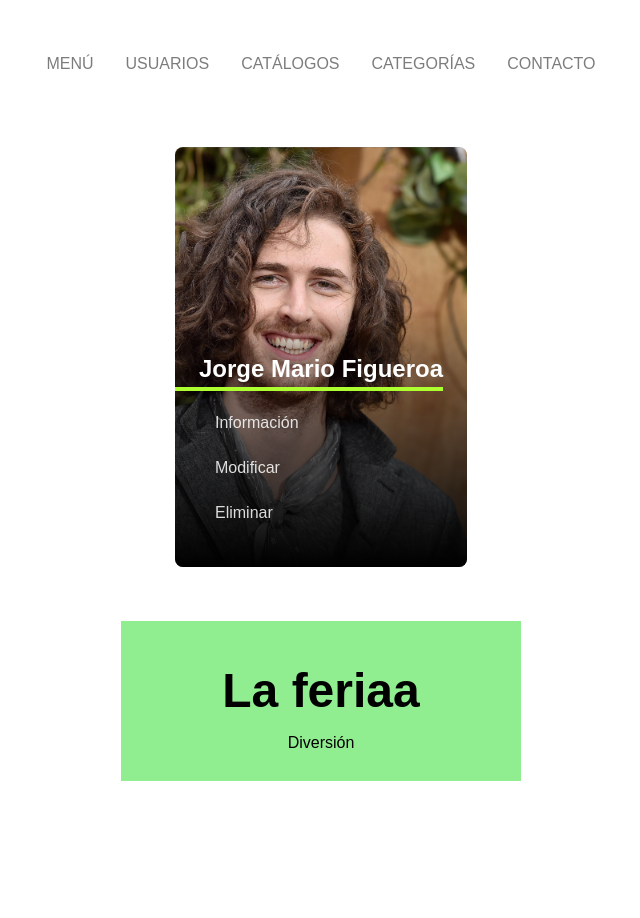
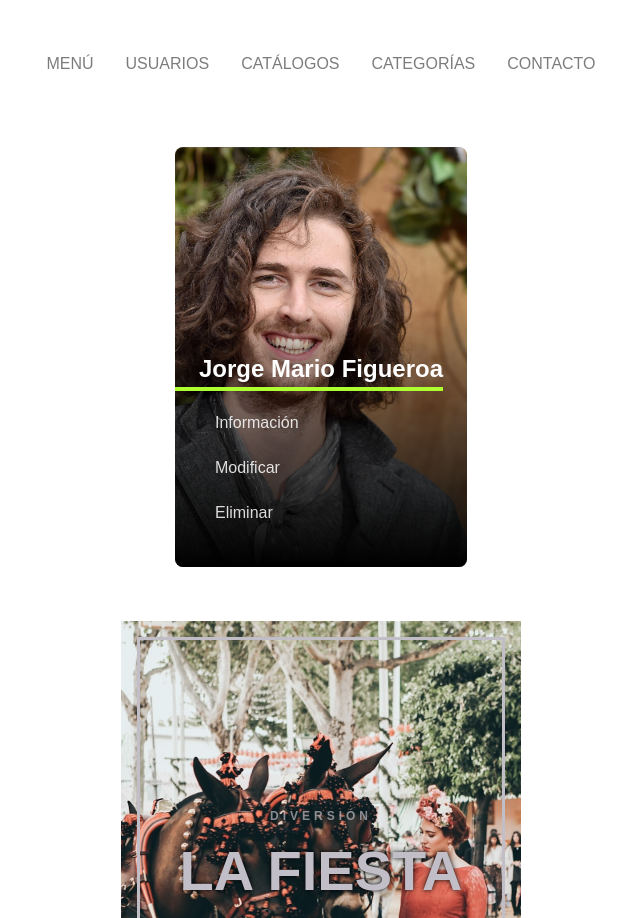
Before and after one commit to Alfiima/CSS-Testing, a plain HTML site: page index.html in a window 1280 px wide. Shown: the top 918 px of the page, without its empty margins (207-847 px from the left). Before the commit the page ends 816 px from the top, so only its background shows below. Drawn offline with Linux system fonts and the light colour scheme.

Commit message:
Resultado final de carta que da vueltas.

```diff
--- a/estilos.css
+++ b/estilos.css
@@ -1,3 +1,12 @@
+:root {
+    --level-one: translateZ(3rem);
+    --level-two: translateZ(6rem);
+    --level-three: translateZ(9rem);
+
+    --fw-normal: 400;
+    --fw-bold: 700;
+}
+
 *,
 *::before,
 *::after {
@@ -228,32 +237,60 @@ a:focus-visible {
     bottom: 0;
     left: 0;
     right: 0;
-    padding: 2em;
+    padding: 15em 3em;
     transform-style: preserve-3d;
     backface-visibility: hidden;
+    display: grid;
+    align-content: center;
 }
 
 .card-front {
-    background: lightgreen;
+    /* background: rgb(112, 103, 117); */
+    background-image: url(IMG/nick-karvounis-AADGRFMr-_I-unsplash.jpg);
+    background-size: cover;
+    background-blend-mode: lighten;
+    color: rgb(194, 190, 199);
+}
+
+.card-front::before {
+    content: '';
+    position: absolute;
+    --spacer: 1em;
+    top: var(--spacer);
+    bottom: var(--spacer);
+    left: var(--spacer);
+    right: var(--spacer);
+    border: 3px solid currentColor;
+    transform: var(--level-one);
 }
 
 .card-title-f {
-    font-size: 3rem;
-    transform: translateZ(6rem);
     margin: 0;
+    font-size: 3.5rem;
+    transform: var(--level-three);
+    order: 2;
+    text-transform: uppercase;
+    text-shadow: 0 0 5px black;
 }
 
 .card-subtitle-flip {
     margin: 0;
-    transform: translateZ(4rem);
+    transform: var(--level-two);
+    text-transform: uppercase;
+    letter-spacing: 4px;
+    font-size: .75rem;
+    font-weight: var(--fw-bold);
+    opacity: .7;
 }
 
 .card-body-flip {
     margin: 0;
-    transform: translateZ(3rem);
+    transform: var(--level-two);
+    text-transform: uppercase;
+    font-weight: var(--fw-bold);
 }
 
 .card-back {
     transform: rotateY(.5turn);
-    background: lightblue;
+    background: rgb(84, 98, 102);
 }
--- a/index.html
+++ b/index.html
@@ -31,7 +31,7 @@
     <div class="card-flip">
         <div class="card-content-flip">
             <div class="card-front">
-                <h3 class="card-title-f">La feriaa</h3>
+                <h3 class="card-title-f">La fiesta</h3>
                 <p class="card-subtitle-flip">Diversión</p>
             </div>
             <div class="card-back">
```
Also changed, not shown: IMG/nick-karvounis-AADGRFMr-_I-unsplash.jpg (added).
